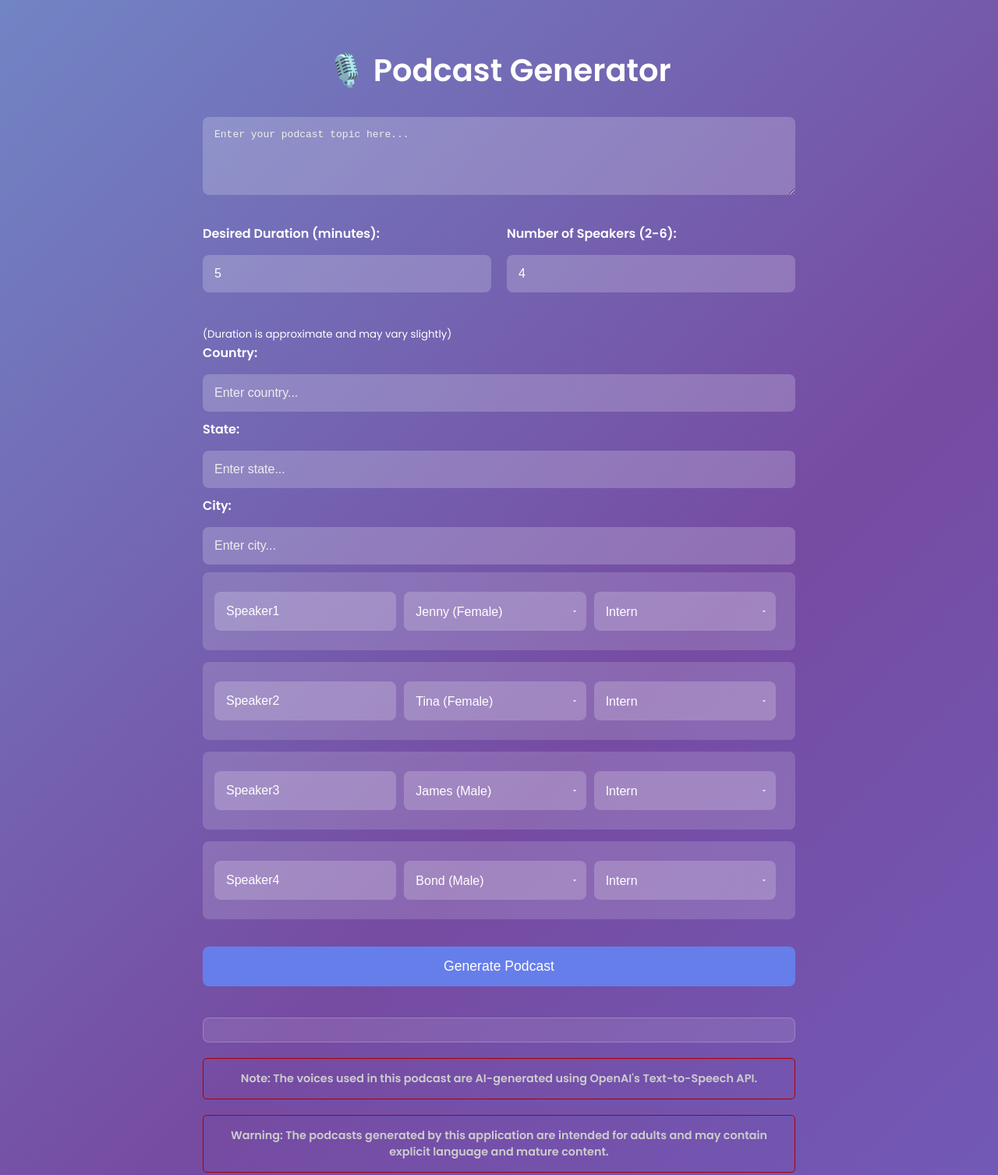
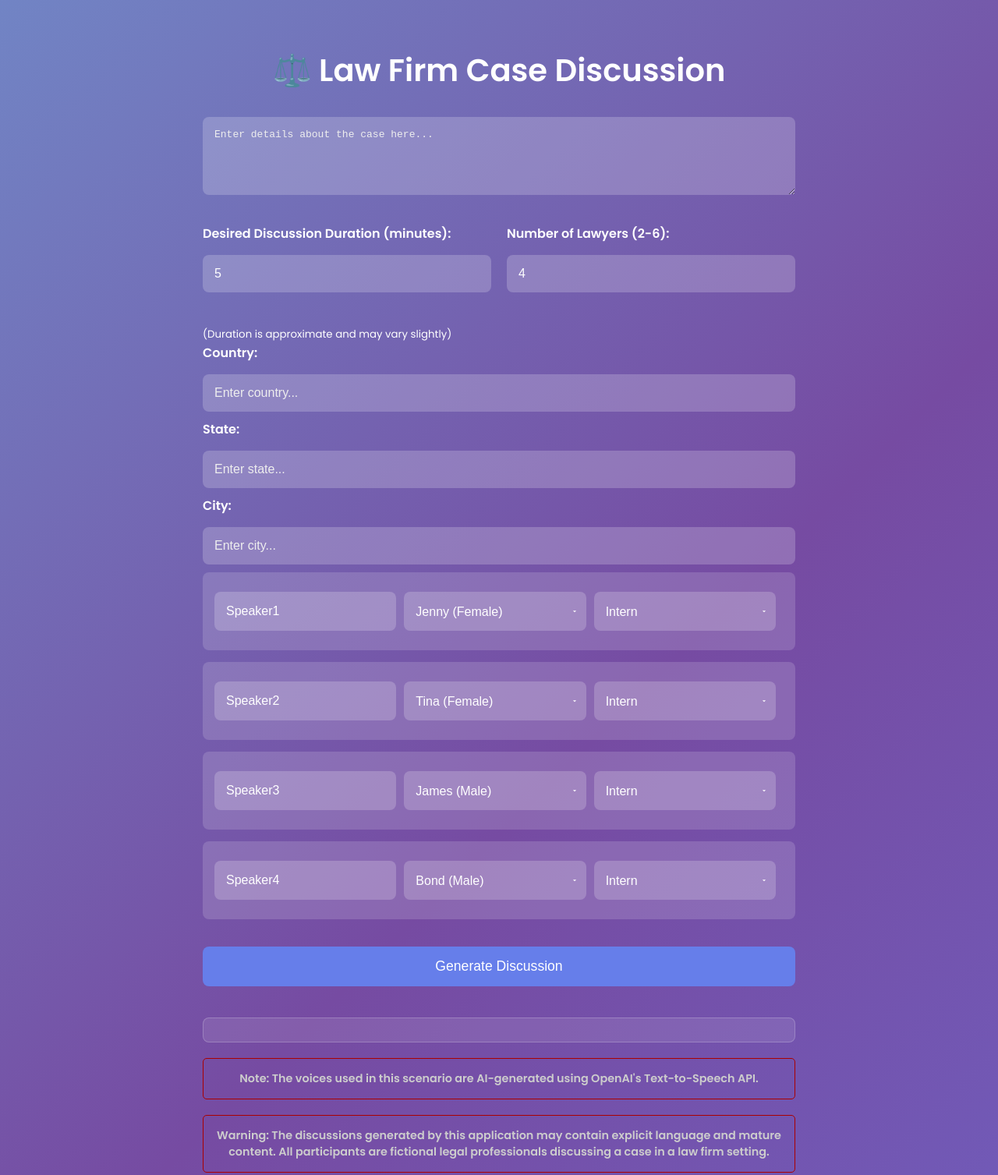
Before and after one commit to KingAmada/Lord-Lawyers, a website: page public/index.html in a window 1280 px wide. Shown: the top 1507 px of the page at 78% size. Drawn offline with Linux system fonts and the light colour scheme.

Commit message:
Update index.html

```diff
--- a/public/index.html
+++ b/public/index.html
@@ -3,24 +3,24 @@
 <html lang="en">
 <head>
     <meta charset="UTF-8">
-    <title>🎙️ Podcast Generator</title>
+    <title>⚖️ Law Firm Case Discussion</title>
     <!-- Include Google Fonts -->
     <link href="https://fonts.googleapis.com/css2?family=Poppins:wght@400;600&display=swap" rel="stylesheet">
     <link rel="stylesheet" href="styles.css">
 </head>
 <body>
     <div class="container">
-        <h1>🎙️ Podcast Generator</h1>
-        <textarea id="text-input" placeholder="Enter your podcast topic here..."></textarea>
+        <h1>⚖️ Law Firm Case Discussion</h1>
+        <textarea id="text-input" placeholder="Enter details about the case here..."></textarea>
 
-        <!-- Settings Row for Duration and Number of Speakers -->
+        <!-- Settings Row for Duration and Number of Lawyers -->
         <div class="settings-row">
             <div>
-                <label for="podcast-duration">Desired Duration (minutes):</label>
+                <label for="podcast-duration">Desired Discussion Duration (minutes):</label>
                 <input type="number" id="podcast-duration" name="podcast-duration" min="1" max="60" value="5">
             </div>
             <div>
-                <label for="num-speakers">Number of Speakers (2-6):</label>
+                <label for="num-speakers">Number of Lawyers (2-6):</label>
                 <input type="number" id="num-speakers" name="num-speakers" min="2" max="6" value="4">
             </div>
         </div>
@@ -38,23 +38,23 @@
             <input type="text" id="city-input" placeholder="Enter city...">
         </div>
 
-        <!-- Speaker Settings -->
+        <!-- Lawyer Settings -->
         <div id="speaker-settings">
             <div id="speakers-container">
-                <!-- Speaker configurations will be dynamically added here -->
+                <!-- Lawyer configurations will be dynamically added here -->
             </div>
         </div>
 
-        <button id="generate-btn">Generate Podcast</button>
+        <button id="generate-btn">Generate Discussion</button>
         <div id="progress">
             <!-- Progress messages will appear here -->
         </div>
         <div id="conversation">
             <!-- Conversation lines will appear here -->
         </div>
-        <p class="disclaimer">Note: The voices used in this podcast are AI-generated using OpenAI's Text-to-Speech API.</p>
+        <p class="disclaimer">Note: The voices used in this scenario are AI-generated using OpenAI's Text-to-Speech API.</p>
         <div class="disclaimer">
-            <p>Warning: The podcasts generated by this application are intended for adults and may contain explicit language and mature content.</p>
+            <p>Warning: The discussions generated by this application may contain explicit language and mature content. All participants are fictional legal professionals discussing a case in a law firm setting.</p>
         </div>
     </div>
     <script src="script.js"></script>
```
